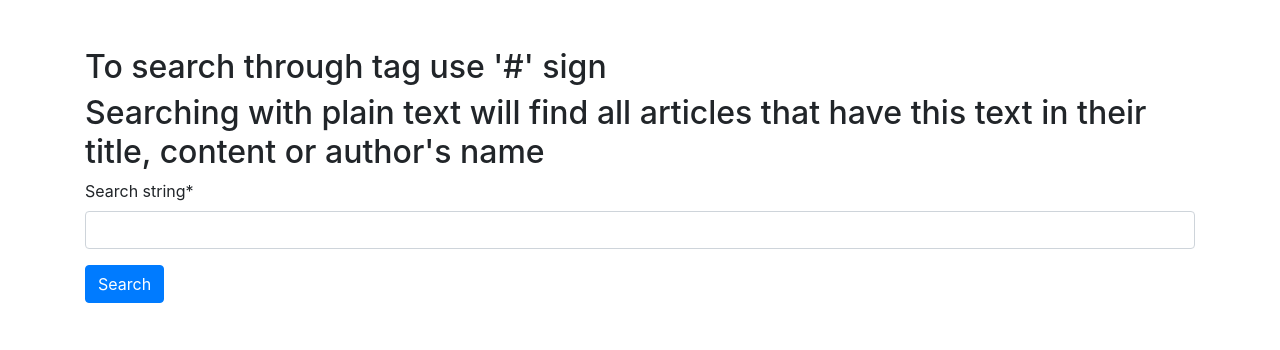
After one commit to Andrew-157/dj_training_3, a Django app: page /public/search/ in a window 1280 px wide. The commit adds this page. Shown: the top 350 px of the page. Run offline with Django 4.2, Linux system fonts and the light colour scheme; some libraries are stand-ins or nearby versions.

Commit message:
Added search of articles

```diff
--- a/articles/forms.py
+++ b/articles/forms.py
@@ -48,3 +48,7 @@ class LeaveCommentForm(forms.ModelForm):
         comment = Comment(commentator=commentator,
                           article=article, content=content)
         comment.save()
+
+
+class SearchForm(forms.Form):
+    search_string = forms.CharField(max_length=255)
--- a/articles/templates/articles/index.html
+++ b/articles/templates/articles/index.html
@@ -21,7 +21,8 @@
         about anything you want
       </p>
       <a href="{% url 'articles:public' %}">See articles published by our users</a> <br>
-      <a href="{% url 'articles:trending-tags' %}">See most popular tags on LIGMA for the last time</a>
+      <a href="{% url 'articles:trending-tags' %}">See most popular tags on LIGMA for the last time</a> <br>
+      <a href="{% url 'articles:search' %}">Search for a particular article</a>
       <br />
       {% if messages %}
         {% for message in messages%}
--- a/articles/templates/articles/login.html
+++ b/articles/templates/articles/login.html
@@ -19,7 +19,8 @@
     <div class="container py-5">
       <h1>Login</h1>
       <form method="POST">
-        {% csrf_token %} {{ form|crispy }}
+        {% csrf_token %}
+        {{ form|crispy }}
         <button class="btn btn-primary" type="submit">Login</button>
       </form>
       <p class="text-center">
--- a/articles/templates/articles/registration.html
+++ b/articles/templates/articles/registration.html
@@ -17,7 +17,8 @@
     <div class="container py-5">
       <h1>Register</h1>
       <form action="{% url 'articles:register' %}" method="post">
-        {% csrf_token %} {{ form|crispy }}
+        {% csrf_token %}
+        {{ form|crispy }}
         <button class="btn btn-primary" type="submit">Register</button>
         <p class="text-center">
           If you already have an account
--- /dev/null
+++ b/articles/templates/articles/search_for_article.html
@@ -0,0 +1,27 @@
+<!DOCTYPE html>
+<html lang="en">
+<head>
+    <meta charset="UTF-8">
+    <meta http-equiv="X-UA-Compatible" content="IE=edge">
+    <meta name="viewport" content="width=device-width, initial-scale=1.0">
+    <link
+      rel="stylesheet"
+      href="https://stackpath.bootstrapcdn.com/bootstrap/4.4.1/css/bootstrap.min.css"
+      integrity="sha384-Vkoo8x4CGsO3+Hhxv8T/Q5PaXtkKtu6ug5TOeNV6gBiFeWPGFN9MuhOf23Q9Ifjh"
+      crossorigin="anonymous"
+    />
+    <title>Search</title>
+</head>
+<body>
+    {% load crispy_forms_tags %}
+    <div class="container py-5">
+        <h2>To search through tag use '#' sign </h2>
+        <h2>Searching with plain text will find all articles that have this text in their title, content or author's name</h2>
+        <form action="{% url 'articles:search' %}" method="post">
+            {% csrf_token %}
+            {{ form|crispy }}
+            <button class="btn btn-primary" type="submit">Search</button>
+        </form>
+    </div>
+</body>
+</html>
--- a/articles/urls.py
+++ b/articles/urls.py
@@ -28,4 +28,5 @@ urlpatterns = [
          views.leave_dislike, name='dislike'),
     path('public/trending-tags', views.trending_tags, name='trending-tags'),
     path('public/<str:tag>', views.articles_through_tags, name='articles-tag'),
+    path('public/search/', views.search, name='search')
 ]
--- a/articles/views.py
+++ b/articles/views.py
@@ -9,7 +9,7 @@ from django.contrib.auth.forms import AuthenticationForm
 from django.contrib import messages
 from django.core.paginator import Paginator
 from taggit.models import TaggedItem, Tag
-from .forms import NewUserForm, UpdateArticleForm, PublishArticleForm, LeaveCommentForm
+from .forms import NewUserForm, UpdateArticleForm, PublishArticleForm, LeaveCommentForm, SearchForm
 from .models import Article, Comment, Reaction, ArticleReading
 
 
@@ -332,3 +332,35 @@ def articles_through_tags(request, tag):
         message = f'You are seeing articles with tag #{tag}'
 
         return render(request, 'articles/public_page.html', {'page_obj': page_obj, 'message': message})
+
+
+def search(request):
+    if request.method == 'POST':
+        data = request.POST
+        form = SearchForm(request.POST)
+        if form.is_valid():
+            data = request.POST['search_string']
+            if data[0] == '#':
+                tag = data[1:]
+                tag_object = Tag.objects.filter(name=tag).first()
+                articles_list = Article.objects.filter(
+                    tags=tag_object).order_by('-pub_date').all()
+                message = f'{len(articles_list)} articles with #{tag} were found'
+            else:
+                articles_list = Article.objects.select_related('author').\
+                    filter(
+                        Q(title__icontains=data) |
+                        Q(content__icontains=data) |
+                        Q(author__username__contains=data)
+                ).order_by('-pub_date').all()
+
+                message = f"{len(articles_list)} articles were found that '{data}' in its title, \
+                    content or author's name"
+            paginator = Paginator(articles_list, 5)
+            page_number = request.GET.get('page')
+            page_obj = paginator.get_page(page_number)
+
+            return render(request, 'articles/public_page.html', {'page_obj': page_obj, 'message': message})
+    elif request.method == 'GET':
+        form = SearchForm()
+        return render(request, 'articles/search_for_article.html', {'form': form})
```
